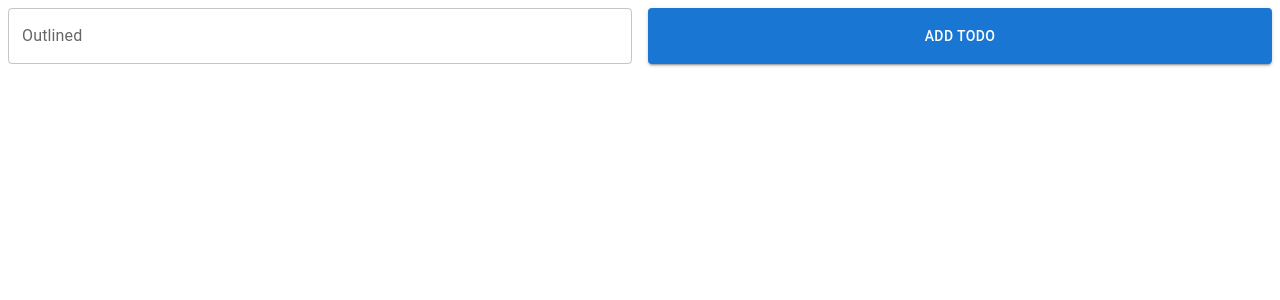
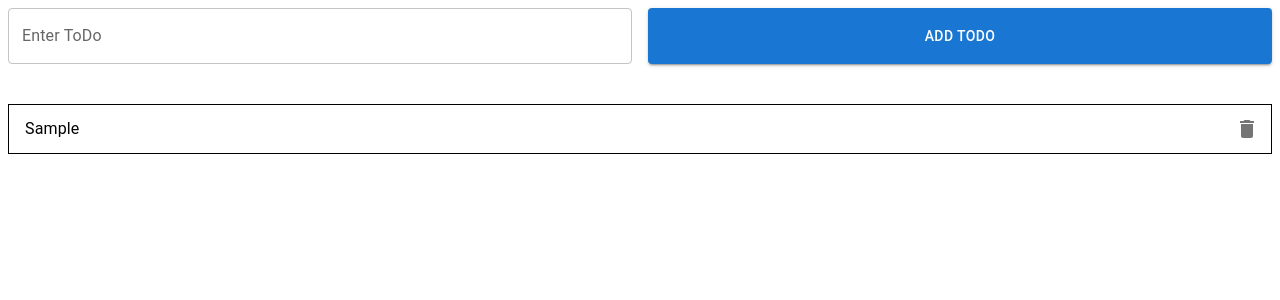
Before and after one commit to anirudha-8/todo-app, a Next.js app: page / in a window 1280 px wide. Both pictures are taken after typing "Sample" into the empty fields and a click on the button "ADD TODO". Shown: the top 300 px of the page. Built offline with nearby package versions, Linux system fonts and the light colour scheme.

Commit message:
show todo list and create delete icon to delete the specific todo

```diff
--- a/package.json
+++ b/package.json
@@ -11,6 +11,7 @@
   "dependencies": {
     "@emotion/react": "^11.13.3",
     "@emotion/styled": "^11.13.0",
+    "@mui/icons-material": "^6.1.1",
     "@mui/material": "^6.1.1",
     "next": "14.2.13",
     "react": "^18",
--- a/src/app/page.js
+++ b/src/app/page.js
@@ -2,29 +2,40 @@
 
 import { useState } from "react";
 
-import { Box, Button, Grid, Grid2, TextField } from "@mui/material";
+import {
+  Box,
+  Button,
+  Grid,
+  TextField,
+  List,
+  ListItem,
+  ListItemText,
+  IconButton,
+} from "@mui/material";
+import DeleteIcon from "@mui/icons-material/Delete";
 
 export default function Home() {
-  // state for the todo input field
-  const [todo, setTodo] = useState("");
+  const [todo, setTodo] = useState(""); // State for the todo input field
+  const [todos, setTodos] = useState([]); // State for the list of todos
 
-  // state for the list of todos
-  const [todos, setTodos] = useState([]);
-
-  // handle input change
+  // Handle input change
   const handleChange = (e) => {
     setTodo(e.target.value);
-  }
+  };
 
-  // handle button click
+  // Handle adding a new todo in todos array list
   const handleAddToDo = () => {
+    if (todo.trim()) {
+      setTodos((prev) => [...prev, todo]);
+      setTodo(""); // Clear input field after adding
+    }
+  };
 
-    // add new todo to the list
-    setTodos(prev => [...prev, todo]);
-
-    // clear the input field after adding
-    setTodo("");
-  }
+  // Handle deleting a specific todo specific using todo index
+  const handleToDoDelete = (i) => {
+    const updatedTodos = todos.filter((_, index) => i !== index);
+    setTodos(updatedTodos);
+  };
 
   return (
     <Box>
@@ -33,7 +44,7 @@ export default function Home() {
           <TextField
             fullWidth
             id="outlined-basic"
-            label="Outlined"
+            label="Enter ToDo"
             variant="outlined"
             value={todo}
             onChange={handleChange}
@@ -43,14 +54,38 @@ export default function Home() {
           <Button
             fullWidth
             variant="contained"
-            sx={{
-              height: "100%",
-            }}
+            sx={{ height: "100%" }}
             onClick={handleAddToDo}
           >
             Add ToDo
           </Button>
         </Grid>
+
+        {/* Display the todo list */}
+        <Grid item xs={12}>
+          <List>
+            {todos.map((todo, index) => (
+              <ListItem
+                key={index}
+                secondaryAction={
+                  <IconButton
+                    edge="end"
+                    aria-label="delete"
+                    onClick={() => handleToDoDelete(index)}
+                  >
+                    <DeleteIcon />
+                  </IconButton>
+                }
+                sx={{
+                  border: 1,
+                  my: 2,
+                }}
+              >
+                <ListItemText primary={todo} />
+              </ListItem>
+            ))}
+          </List>
+        </Grid>
       </Grid>
     </Box>
   );
```
Also changed, not shown: 1 other file (tests, documents, lock files or other folders).
